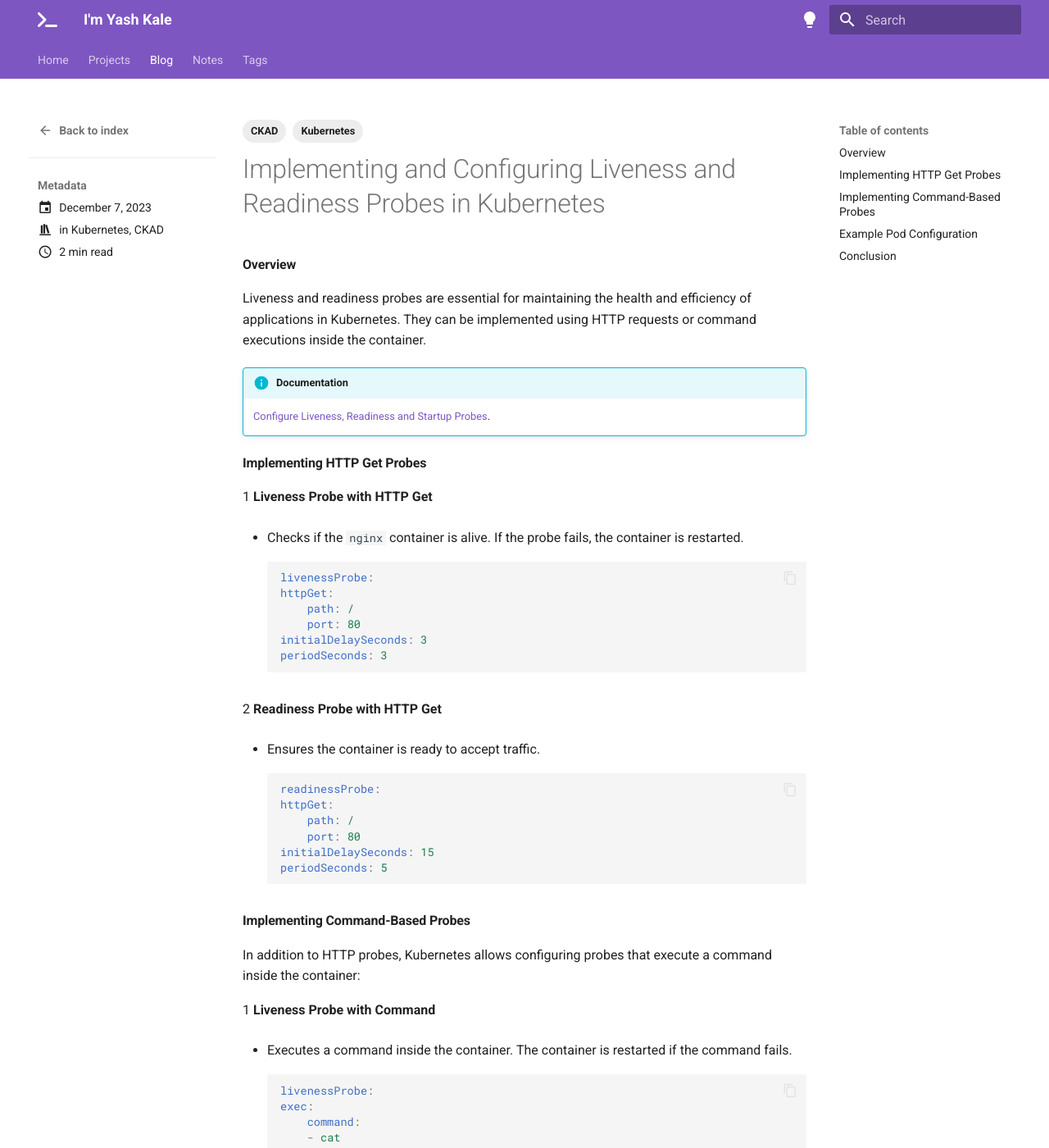
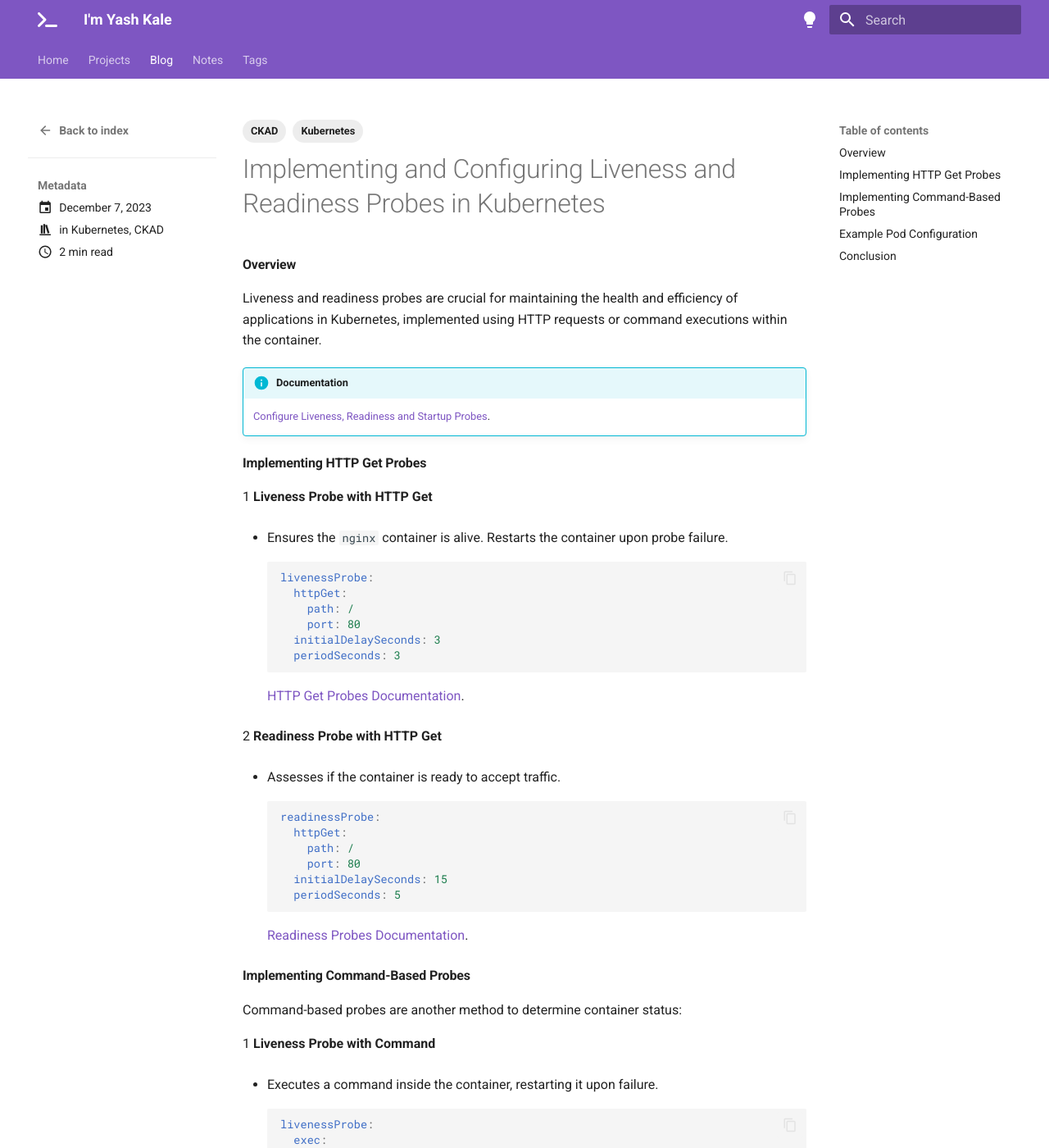
Before and after one commit to imyashkale/portfolio, an MkDocs documentation site: the page built from docs/blog/posts/ckad/liveness-readiness.md, in a window 1280 px wide and 1400 px high. Shown: the whole window at 82% size. Built offline with MkDocs 1.6.1 and Material for MkDocs 9.7.7, drawn with Linux system fonts in a browser that asks for light colours; some of the changed text lies outside the part shown.

Commit message:
Liveness & Readiness Prob

````diff
--- a/docs/blog/posts/ckad/liveness-readiness.md
+++ b/docs/blog/posts/ckad/liveness-readiness.md
@@ -1,19 +1,18 @@
 ---
-
 title: Implementing and Configuring Liveness and Readiness Probes in Kubernetes
 icon: material/newspaper-variant-outline
 date: 2023-12-07 13:34:01
 categories:
-  - Kubernetes
-  - CKAD
+- Kubernetes
+- CKAD
 tags:
-  - CKAD
-  - Kubernetes
+- CKAD
+- Kubernetes
 ---
 
 #### Overview
 
-Liveness and readiness probes are essential for maintaining the health and efficiency of applications in Kubernetes. They can be implemented using HTTP requests or command executions inside the container.
+Liveness and readiness probes are crucial for maintaining the health and efficiency of applications in Kubernetes, implemented using HTTP requests or command executions within the container.
 
 !!! info "Documentation"
     [Configure Liveness, Readiness and Startup Probes](https://kubernetes.io/docs/tasks/configure-pod-container/configure-liveness-readiness-startup-probes/){:target="_blank"}.
@@ -22,65 +21,73 @@ Liveness and readiness probes are essential for maintaining the health and effic
 
 1 **Liveness Probe with HTTP Get**
 
-- Checks if the `nginx` container is alive. If the probe fails, the container is restarted.
+- Ensures the `nginx` container is alive. Restarts the container upon probe failure.
 
     ```yaml
     livenessProbe:
-    httpGet:
+      httpGet:
         path: /
         port: 80
-    initialDelaySeconds: 3
-    periodSeconds: 3
+      initialDelaySeconds: 3
+      periodSeconds: 3
     ```
+
+    [HTTP Get Probes Documentation](https://kubernetes.io/docs/tasks/configure-pod-container/configure-liveness-readiness-startup-probes/#http-probes){:target="_blank"}.
 
 2 **Readiness Probe with HTTP Get**
 
-- Ensures the container is ready to accept traffic.
+- Assesses if the container is ready to accept traffic.
 
     ```yaml
     readinessProbe:
-    httpGet:
+      httpGet:
         path: /
         port: 80
-    initialDelaySeconds: 15
-    periodSeconds: 5
+      initialDelaySeconds: 15
+      periodSeconds: 5
     ```
+
+    [Readiness Probes Documentation](https://kubernetes.io/docs/tasks/configure-pod-container/configure-liveness-readiness-startup-probes/#http-probes){:target="_blank"}.
 
 #### Implementing Command-Based Probes
 
-In addition to HTTP probes, Kubernetes allows configuring probes that execute a command inside the container:
+Command-based probes are another method to determine container status:
 
 1 **Liveness Probe with Command**
 
-- Executes a command inside the container. The container is restarted if the command fails.
+- Executes a command inside the container, restarting it upon failure.
 
     ```yaml
     livenessProbe:
-    exec:
+      exec:
         command:
         - cat
         - /tmp/healthy
-    initialDelaySeconds: 15
-    periodSeconds: 20
+      initialDelaySeconds: 15
+      periodSeconds: 20
     ```
+
+    [Command Probes Documentation](https://kubernetes.io/docs/tasks/configure-pod-container/configure-liveness-readiness-startup-probes/#define-a-command-liveness-probe){:target="_blank"}.
 
 2 **Readiness Probe with Command**
 
-- Determines if the container is ready to serve traffic by executing a command.
+- Checks container readiness through a command execution.
 
     ```yaml
     readinessProbe:
-    exec:
+      exec:
         command:
         - cat
         - /tmp/ready
-    initialDelaySeconds: 5
-    periodSeconds: 10
+      initialDelaySeconds: 5
+      periodSeconds: 10
     ```
+
+    [Command Probes Documentation](https://kubernetes.io/docs/tasks/configure-pod-container/configure-liveness-readiness-startup-probes/#define-a-command-liveness-probe){:target="_blank"}.
 
 #### Example Pod Configuration
 
-Here's a realistic example of a Pod using both HTTP Get and Command probes:
+Here's an example of a Pod using both HTTP Get and Command probes:
 
 ```yaml
 apiVersion: v1
@@ -108,10 +115,10 @@ spec:
       periodSeconds: 10
 ```
 
-In this configuration, the `nginx` container uses an HTTP Get liveness probe and a command-based readiness probe that checks for the existence of the `index.html` file.
+In this configuration, the `nginx` container employs an HTTP Get liveness probe and a command-based readiness probe verifying the `index.html` file's presence.
 
 #### Conclusion
 
-Effectively using liveness and readiness probes in Kubernetes is crucial for ensuring that applications are running correctly and are ready to handle traffic. These probes help Kubernetes manage containers based on their real-time status, enhancing application reliability and availability.
+Effectively utilizing liveness and readiness probes in Kubernetes is vital for ensuring applications run correctly and are prepared for traffic. These probes enable Kubernetes to manage containers based on real-time status, boosting application reliability and availability.
 
 ---
````
